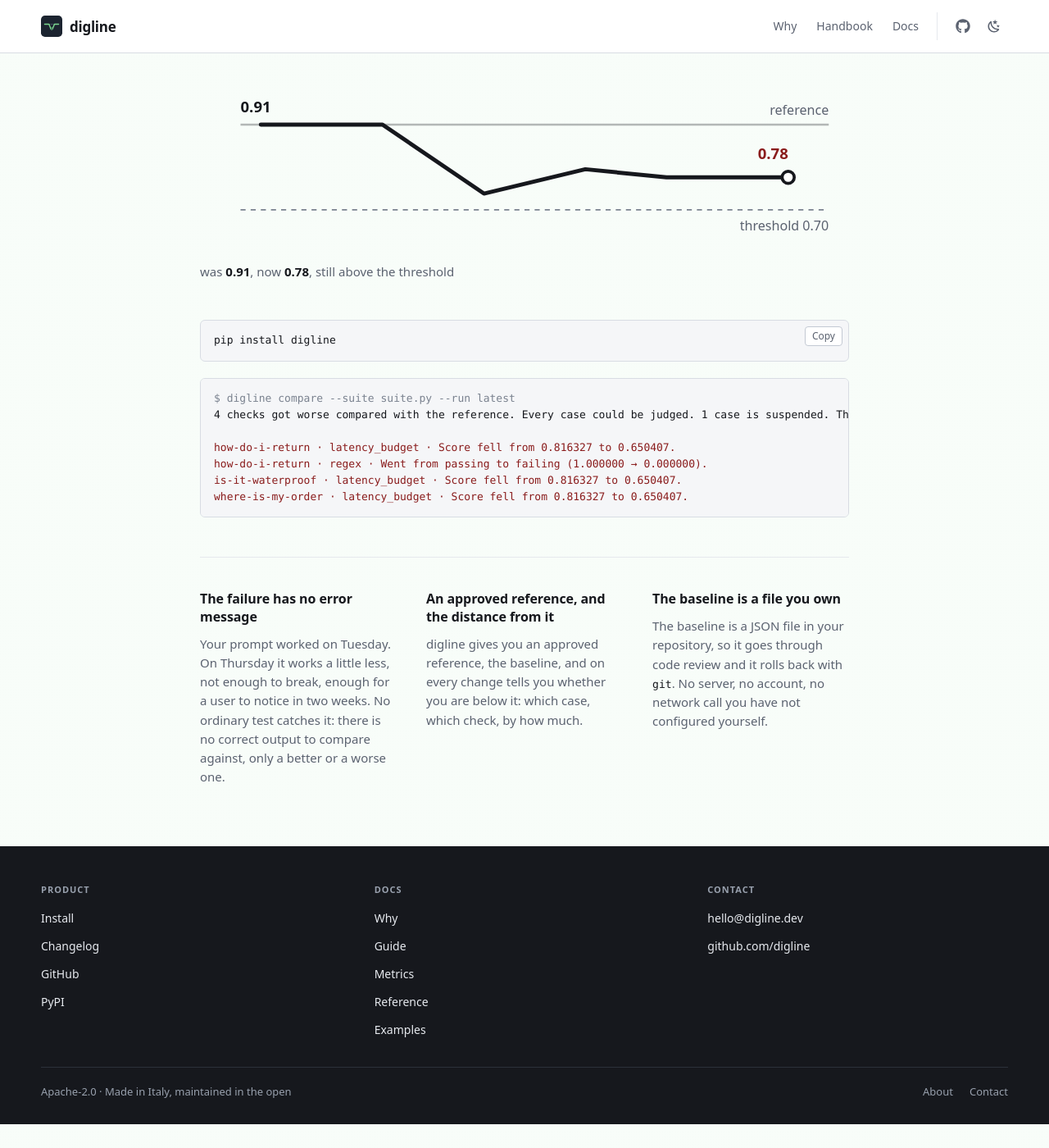
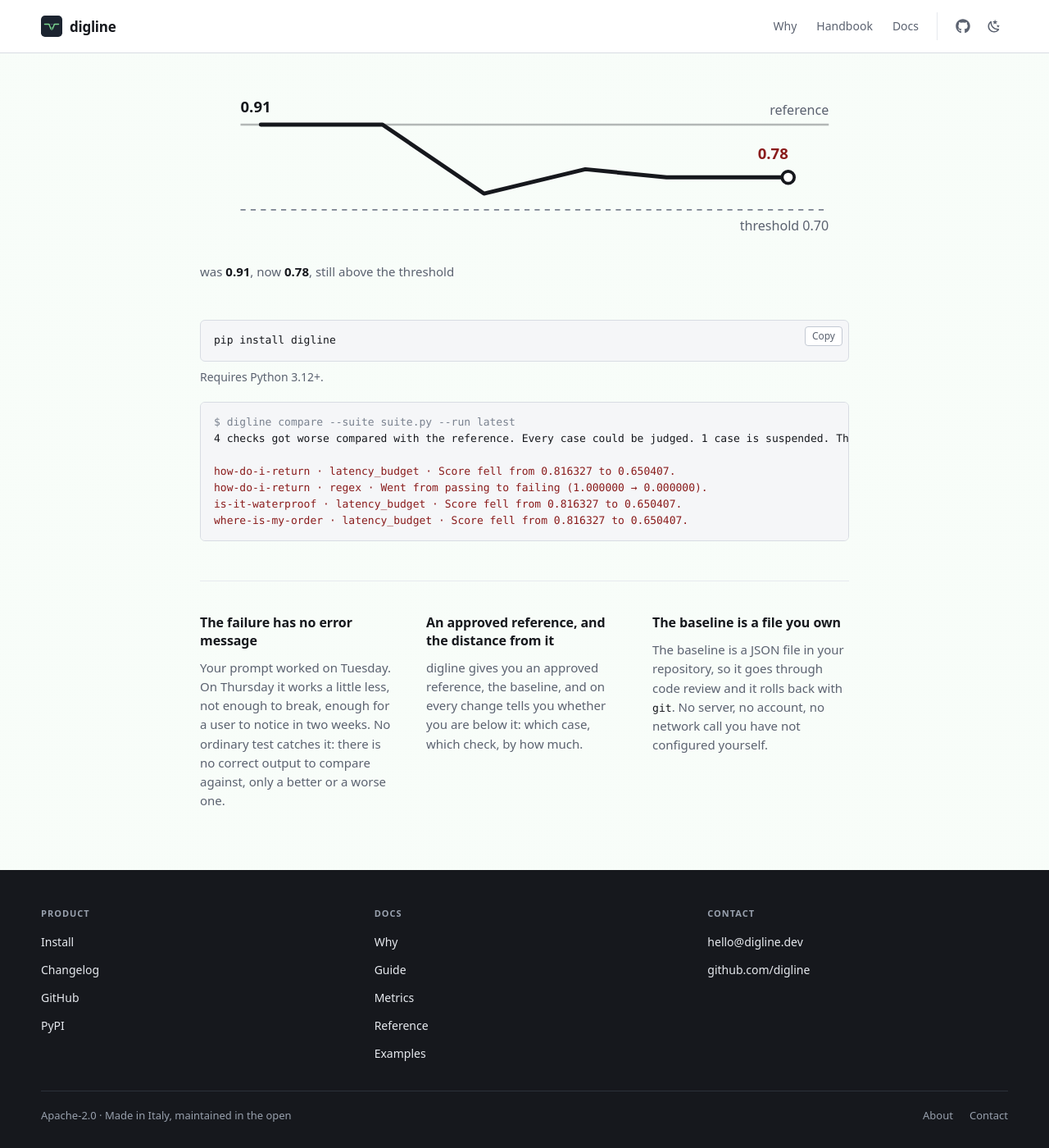
Before and after one commit to digline/digline.dev, an MkDocs documentation site: the page built from docs/index.md, in a window 1280 px wide and 1400 px high, scrolled down 174 px. Shown: the whole window at 82% size. Built offline with MkDocs 1.6.1 and Material for MkDocs 9.7.7, drawn with Linux system fonts in a browser that asks for light colours; before the commit the page ends 1545 px from its top, so only the background shows below that.

Commit message:
home: state the Python floor next to the install command
3.12+ is `requires-python` in digline's pyproject.toml. It sits under the
one command that installs the thing, and nowhere else.

Co-Authored-By: Claude Opus 5 (1M context) <noreply@anthropic.com>
Claude-Session: https://claude.ai/code/session_01Mi5U4PTUWvWi938b3RM4n4

```diff
--- a/docs/assets/pages.css
+++ b/docs/assets/pages.css
@@ -61,6 +61,9 @@ code {
 
 /* Shell blocks: what you type, and what digline says back. */
 .block { position: relative; margin: 0 0 1.25rem; }
+/* What the command needs of you, where you read the command. The value is
+   `requires-python` in digline's pyproject.toml, nowhere else. */
+.block .req { margin: .5rem 0 0; font-size: .875rem; color: var(--muted); }
 pre {
   background: var(--surface);
   border: 1px solid var(--rule);
--- a/overrides/home.html
+++ b/overrides/home.html
@@ -109,6 +109,7 @@ body { background-image: linear-gradient(var(--wash), var(--wash)); }
 
 <div class="block">
   <pre id="install">pip install digline</pre>
+  <p class="req">Requires Python 3.12+.</p>
 </div>
 
 <div class="console">
```
